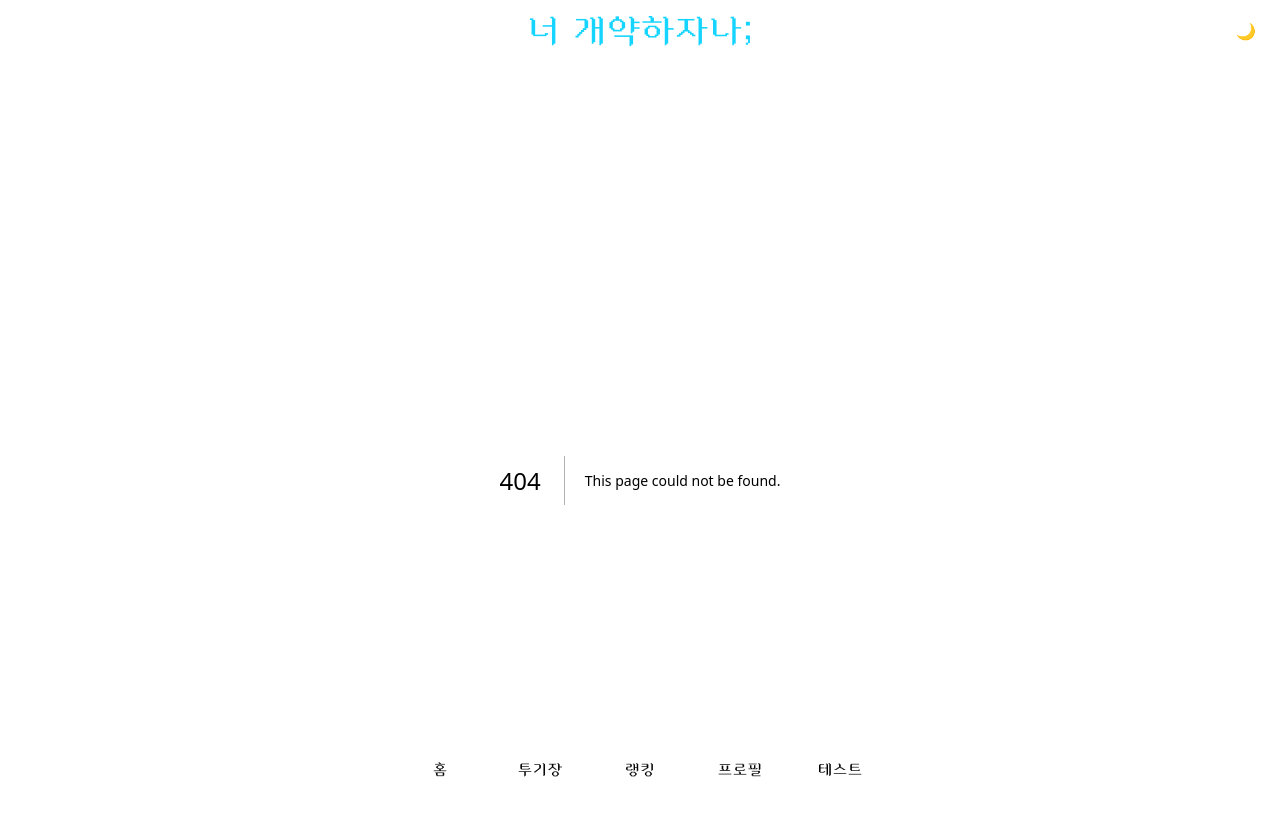
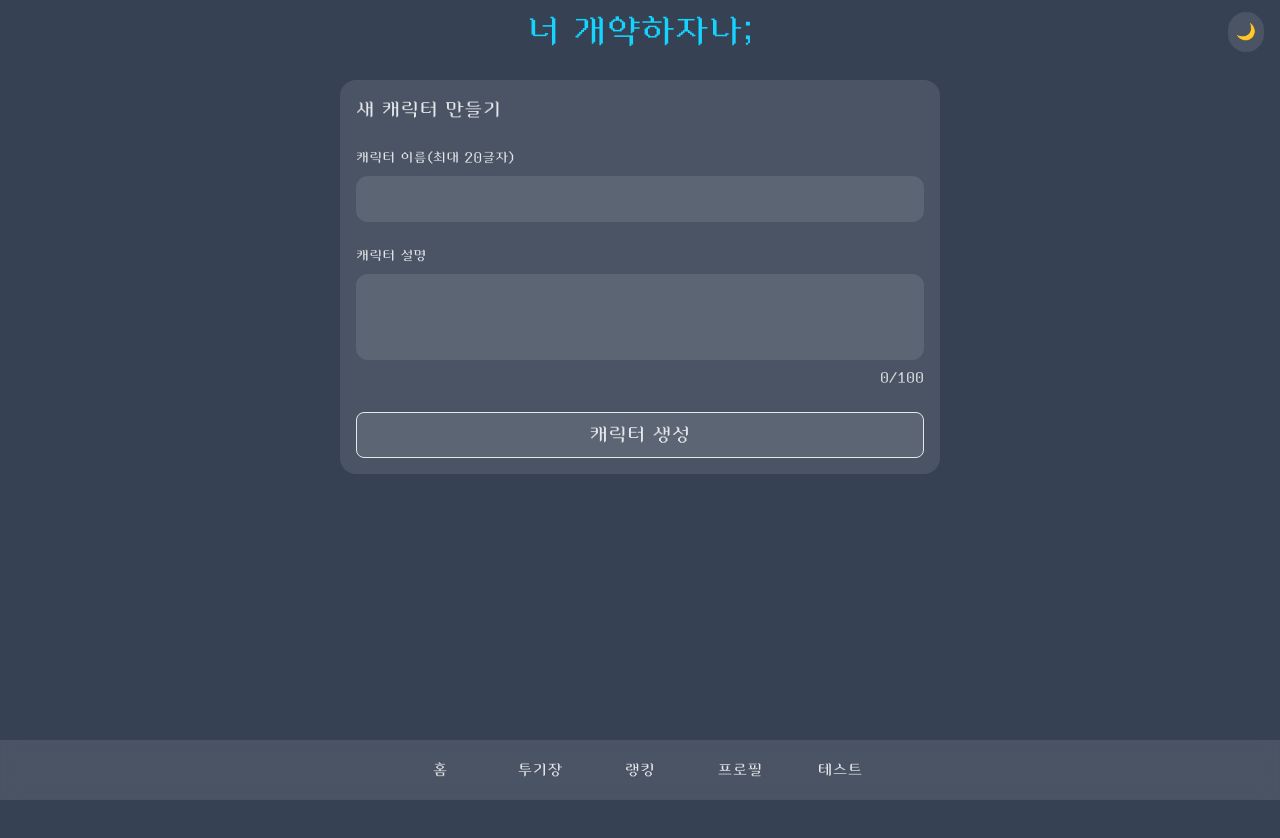
Before and after one commit to s00ngle/nobase-battle, a Next.js app in the folder frontend/nobasebattle/: page /create in a window 1280 px wide. Before the commit this address had no page. Shown: the top 838 px of the page. After the commit the page ends 800 px from the top, so only its background shows below. Built offline with nearby package versions, Linux system fonts and the light colour scheme; a web font is replaced by a local one.

Commit message:
#S12P31B206-58 - feat: 캐릭터 생성 페이지 구현

```diff
--- /dev/null
+++ b/frontend/nobasebattle/app/create/page.tsx
@@ -0,0 +1,37 @@
+'use client'
+
+import Button from '@/components/common/Button'
+import InputBox from '@/components/common/InputBox'
+import TextArea from '@/components/common/TextArea'
+import { hover, transparentForm } from '@/styles/form'
+import { useState } from 'react'
+
+const CreatePage = () => {
+  const [name, setName] = useState<string>('')
+  const [description, setDescription] = useState<string>('')
+
+  const nameHandler = (e: React.ChangeEvent<HTMLInputElement>) => {
+    setName(e.target.value)
+  }
+
+  const descriptionHandler = (e: React.ChangeEvent<HTMLTextAreaElement>) => {
+    setDescription(e.target.value)
+  }
+
+  const handleCreate = () => {
+    alert(`캐릭터 이름 : ${name}\n캐릭터 설명 : ${description}`)
+  }
+
+  return (
+    <div
+      className={`flex flex-col gap-6 w-full max-w-150 p-4 rounded-2xl ${transparentForm} ${hover}`}
+    >
+      <div className="text-xl">새 캐릭터 만들기</div>
+      <InputBox label="캐릭터 이름(최대 20글자)" value={name} onChange={nameHandler} />
+      <TextArea label="캐릭터 설명" value={description} onChange={descriptionHandler} />
+      <Button text="캐릭터 생성" border={true} onClick={handleCreate} />
+    </div>
+  )
+}
+
+export default CreatePage
--- /dev/null
+++ b/frontend/nobasebattle/components/common/TextArea.tsx
@@ -0,0 +1,37 @@
+'use client'
+
+import { hover, transparentForm } from '@/styles/form'
+import { useState } from 'react'
+
+interface TextAreaProps {
+  label?: string
+  value?: string
+  onChange?: (e: React.ChangeEvent<HTMLTextAreaElement>) => void
+}
+
+const TextArea = ({ label, value, onChange }: TextAreaProps) => {
+  const [textLength, setTextLength] = useState<number>(value ? value.length : 0)
+
+  const handleChange = (e: React.ChangeEvent<HTMLTextAreaElement>) => {
+    setTextLength(e.target.value.length)
+    if (onChange) {
+      onChange(e)
+    }
+  }
+
+  return (
+    <div className="flex flex-col gap-2">
+      <span className="text-sm">{label}</span>
+      <textarea
+        value={value}
+        onChange={handleChange}
+        rows={3}
+        maxLength={100}
+        className={`${transparentForm} ${hover} w-full text-sm px-3 py-3 rounded-xl focus:outline-none focus:border-white border border-transparent resize-none`}
+      />
+      <span className="text-end text-sm">{textLength}/100</span>
+    </div>
+  )
+}
+
+export default TextArea
```
Also changed, not shown: frontend/nobasebattle/app/register/page.tsx (+16 -25 lines), frontend/nobasebattle/components/common/InputBox.tsx (+10 -10 lines).
